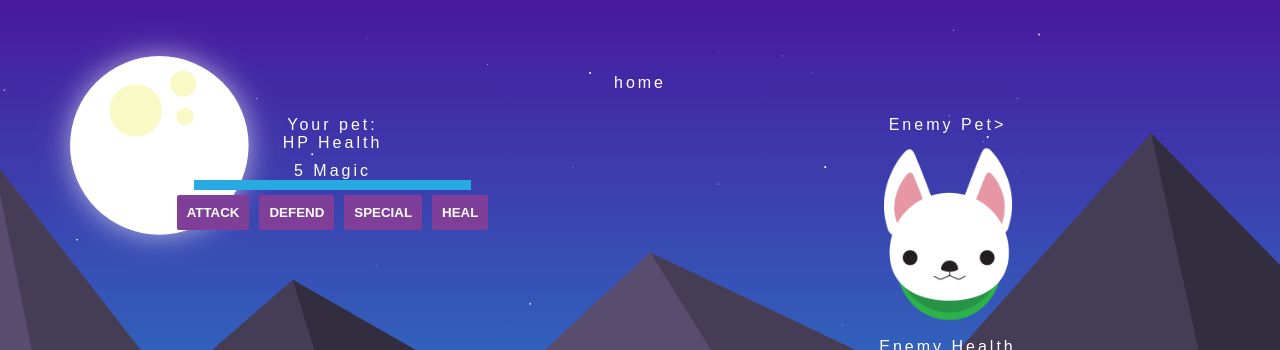
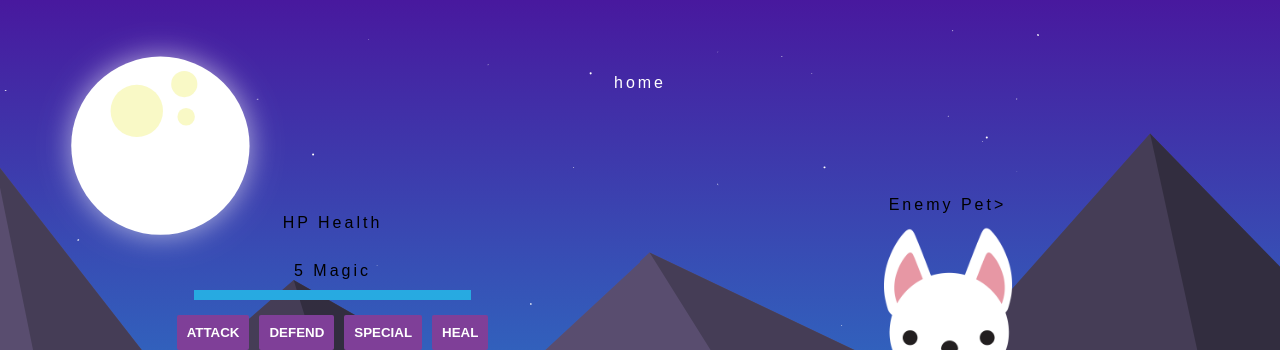
Before and after one commit to Bgorson/project3, a React (Create React App) app in the folder client/: page /tower in a window 1280 px wide. Shown: the top 350 px of the page. Built offline with nearby package versions, Linux system fonts and the light colour scheme; no server answers.

Commit message:
ui changes in tower

```diff
--- a/client/src/components/mainHub.js
+++ b/client/src/components/mainHub.js
@@ -88,13 +88,13 @@ class Main extends Component {
                 <h1>Currently at the top of the Tower: {this.state.topPlayerName}
                     </h1></div>
             <div>
-                Your pet info:
-                <br></br>
+                {/* Your pet info:
+                <br></br> */}
 
-                Name: <div className="pet-img">{this.displayPet(this.props.petType,this.props.petColor,this.props.petAccess)}</div>
-                Type: {this.props.petType}
+                <div className="pet-img">{this.displayPet(this.props.petType,this.props.petColor,this.props.petAccess)}</div>
+                {/* Type: {this.props.petType}
                 Color:{this.props.petColor}
-                Accessory:{this.props.petAccess}
+                Accessory:{this.props.petAccess} */}
             </div>
             <div className = "row">
                 <MainButtons />
--- a/client/src/components/tower/tower.css
+++ b/client/src/components/tower/tower.css
@@ -1,7 +1,8 @@
 .tower-container {
   display: grid;
   grid-template-columns: 50% 50%;
-  color: #ffffff;
+
+  margin: 80px 0;
 }
 
 .chat-box {
@@ -28,7 +29,7 @@
 .HpBar, .MpBar {
     width: 45%;
     height: 10px;
-    margin:auto;
+    margin: 10px auto;
   }
 
   .balanceSection {
--- a/client/src/components/tower/tower.js
+++ b/client/src/components/tower/tower.js
@@ -321,8 +321,10 @@ class Tower extends Component {
 
                     <div className="playerInfo">
                     <div>
-                    Your pet: {this.props.petname}
-                    {this.displayPet(this.props.petType,this.props.petColor,this.props.petAccess)}</div>
+                    {this.props.petname}
+                    <br/>
+                    {this.displayPet(this.props.petType,this.props.petColor,this.props.petAccess)}
+                    </div>
                             <div className="playerStatus">
 
                                 <div className= "hp">
```
